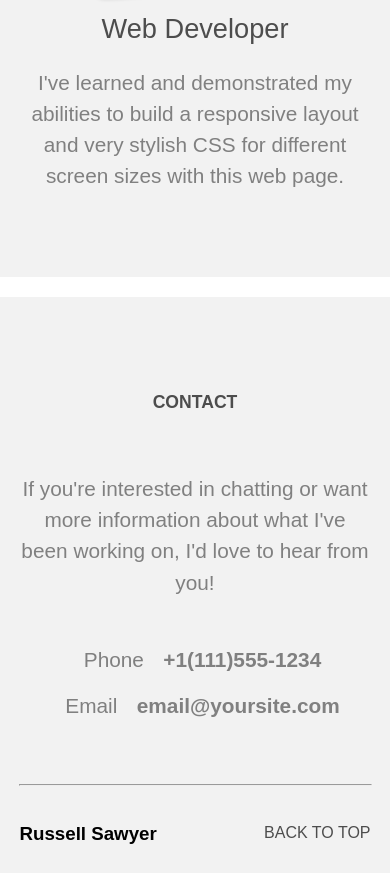
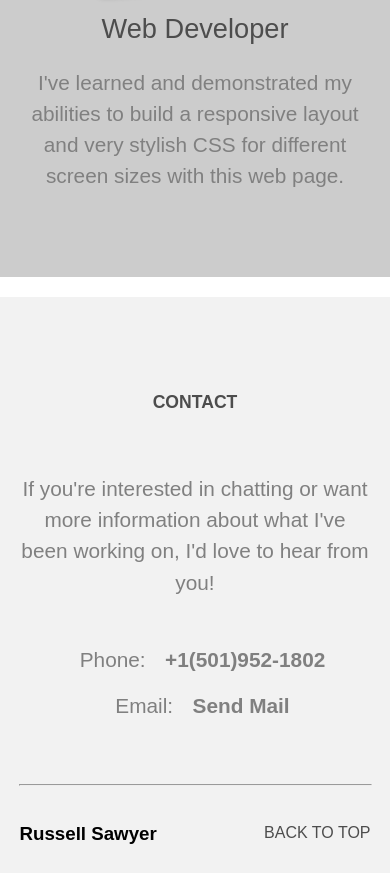
Before and after one commit to rsawyer05/Responsive-Layout, a plain HTML site: page index.html in a window 390 px wide. Shown: the part 4564-5437 px from the top of the page. Drawn offline with Linux system fonts and the light colour scheme.

Commit message:
small changes
Made links work for email and phone.  Fixed a formatting issue with the
Main-nav element. Changed .skills background color

```diff
--- a/css/styles.css
+++ b/css/styles.css
@@ -129,7 +129,7 @@ SKILLS
 
 .skills-wrapper {
   margin: 0 auto;
-  background-color: #f2f2f2;
+  background-color: #ccc;
   text-align: center;
 }
 
@@ -167,6 +167,11 @@ FOOTER
   padding-left: 15px;
   margin: 0;
   padding-bottom: 15px;
+}
+
+.phone a,
+.email a {
+  color: #808080;
 }
 
 .phone,
@@ -344,6 +349,10 @@ FOOTER
     font-size: 1.1em;
   }
 
+  .main-nav {
+    margin: 0;
+  }
+
   .main-nav ul {
     float: right;
     padding-right: 5%;
--- a/index.html
+++ b/index.html
@@ -85,12 +85,12 @@
         <h2>Contact</h2>
         <p>If you're interested in chatting or want more information about what I've been working on, I'd love to hear from you!</p>
         <div class="phone">
-          <p>Phone</p>
-          <p>+1(111)555-1234</p>
+          <p>Phone:</p>
+          <p><a href="tel:1-501-952-1802">+1(501)952-1802</a></p>
         </div>
         <div class="email">
-          <p>Email</p>
-          <p>email@yoursite.com</p>
+          <p>Email:</p>
+          <p><a href="mailto:rsawyer05@yahoo.com" target="_top">Send Mail</a></p>
         </div>
       </div>
       <hr class="line-break">
```
